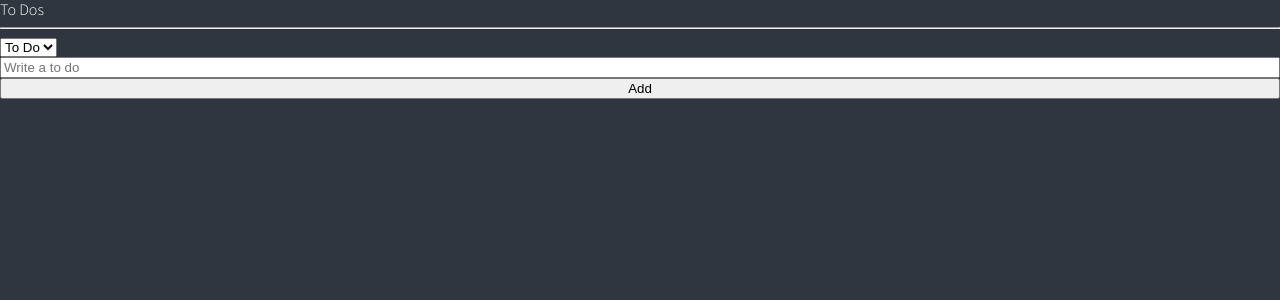
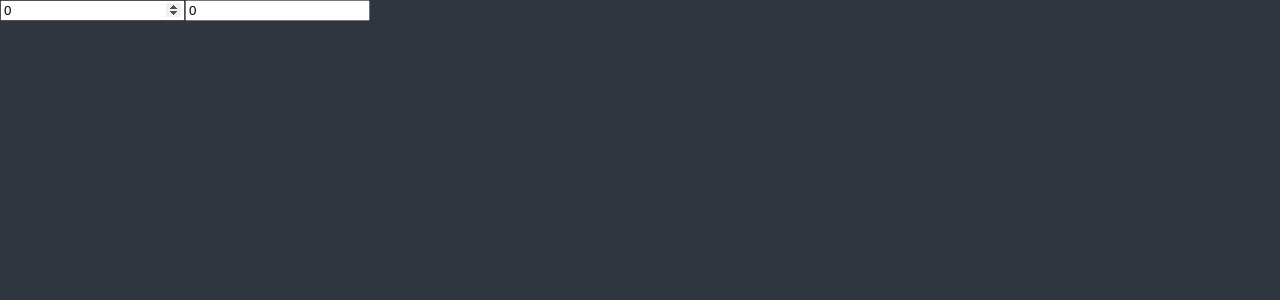
Before and after one commit to cloudgray/my-app-ts, a React (Create React App) app: page / in a window 1280 px wide. Shown: the top 300 px of the page. Built offline with nearby package versions, Linux system fonts and the light colour scheme.

Commit message:
practice of set selector

```diff
--- a/src/App.tsx
+++ b/src/App.tsx
@@ -1,79 +1,31 @@
-// import { useState } from "react";
-// import Circle from "./Circle";
-
-import { createGlobalStyle } from "styled-components";
-import ToDoList from "./components/ToDoList";
-
-const GlobalStyle = createGlobalStyle`
-@import url('https://fonts.googleapis.com/css2?family=Source+Sans+Pro:wght@300;400&display=swap');
-
-html, body, div, span, applet, object, iframe,
-h1, h2, h3, h4, h5, h6, p, blockquote, pre,
-a, abbr, acronym, address, big, cite, code,
-del, dfn, em, img, ins, kbd, q, s, samp,
-small, strike, strong, sub, sup, tt, var,
-b, u, i, center,
-dl, dt, dd, ol, ul, li,
-fieldset, form, label, legend,
-table, caption, tbody, tfoot, thead, tr, th, td,
-article, aside, canvas, details, embed,
-figure, figcaption, footer, header, hgroup,
-menu, nav, output, ruby, section, summary,
-time, mark, audio, video {
-	margin: 0;
-	padding: 0;
-	border: 0;
-	font-size: 100%;
-	font: inherit;
-	vertical-align: baseline;
-}
-/* HTML5 display-role reset for older browsers */
-article, aside, details, figcaption, figure,
-footer, header, hgroup, menu, nav, section {
-	display: block;
-}
-body {
-	line-height: 1;
-}
-ol, ul {
-	list-style: none;
-}
-blockquote, q {
-	quotes: none;
-}
-blockquote:before, blockquote:after,
-q:before, q:after {
-	content: '';
-	content: none;
-}
-table {
-	border-collapse: collapse;
-	border-spacing: 0;
-}
-
-* {
-  box-sizing: border-box;
-}
-body {
-	font-weight: 300;
-  font-family: 'Source Sans Pro', sans-serif;
-  background-color: ${(props) => props.theme.bgColor};
-  color: ${(props) => props.theme.textColor};
-	line-height: 1.2;
-}
-
-a {
-  text-decoration: none;
-  color:inherit;
-}
-`;
+import React from "react";
+import { useRecoilState, useRecoilValue } from "recoil";
+import { hourSelector, minuteState } from "./atoms";
 
 function App() {
+  const [minutes, setMinutes] = useRecoilState(minuteState);
+  const [hours, setHours] = useRecoilState(hourSelector);
+  const onMinutesChange = (event: React.FormEvent<HTMLInputElement>) => {
+    setMinutes(+event.currentTarget.value);
+  };
+  const onHoursChange = (event: React.FormEvent<HTMLInputElement>) => {
+    setHours(+event.currentTarget.value);
+  };
   return (
-    <>
-      <GlobalStyle />
-      <ToDoList />
-    </>
+    <div>
+      <input
+        value={minutes}
+        onChange={onMinutesChange}
+        type="number"
+        placeholder="Minutes"
+      />
+      <input
+        value={hours}
+        onChange={onHoursChange}
+        type="number"
+        placeholder="Hours"
+      />
+    </div>
   );
 }
 
--- a/src/atoms.tsx
+++ b/src/atoms.tsx
@@ -1,32 +1,18 @@
 import { atom, selector } from "recoil";
 
-export enum Categories {
-  "TO_DO" = "TO_DO",
-  "DOING" = "DOING",
-  "DONE" = "DONE",
-}
-
-export interface IToDo {
-  text: string;
-  id: number;
-  category: Categories;
-}
-
-export const categoryState = atom<Categories>({
-  key: "category",
-  default: Categories.TO_DO,
+export const minuteState = atom({
+  key: "minutes",
+  default: 0,
 });
 
-export const toDoState = atom<IToDo[]>({
-  key: "toDo",
-  default: [],
-});
-
-export const toDoSelector = selector({
-  key: "toDoSelector",
+export const hourSelector = selector<number>({
+  key: "hours",
   get: ({ get }) => {
-    const toDos = get(toDoState);
-    const category = get(categoryState);
-    return toDos.filter((toDo) => toDo.category === category);
+    const minutes = get(minuteState);
+    return minutes / 60;
+  },
+  set: ({ set }, newValue) => {
+    const minutes = +newValue * 60;
+    set(minuteState, minutes);
   },
 });
--- a/src/components/CreateToDo.tsx
+++ /dev/null
@@ -1,37 +0,0 @@
-import { useForm } from "react-hook-form";
-import { useRecoilValue, useSetRecoilState } from "recoil";
-import { categoryState, toDoState } from "../atoms";
-
-interface IForm {
-  toDo: string;
-}
-
-function CreateToDo() {
-  const setToDos = useSetRecoilState(toDoState);
-  const category = useRecoilValue(categoryState);
-  const { register, handleSubmit, setValue } = useForm<IForm>();
-  const handleValid = ({ toDo }: IForm) => {
-    setToDos((oldToDos) => [
-      { text: toDo, id: Date.now(), category: category },
-      ...oldToDos,
-    ]);
-    setValue("toDo", "");
-  };
-
-  return (
-    <form
-      style={{ display: "flex", flexDirection: "column" }}
-      onSubmit={handleSubmit(handleValid)}
-    >
-      <input
-        {...register("toDo", {
-          required: "Please write a To Do",
-        })}
-        placeholder="Write a to do"
-      />
-      <button>Add</button>
-    </form>
-  );
-}
-
-export default CreateToDo;
--- a/src/components/ToDo.tsx
+++ /dev/null
@@ -1,43 +0,0 @@
-import { useSetRecoilState } from "recoil";
-import { Categories, IToDo, toDoState } from "../atoms";
-
-function ToDo({ text, category, id }: IToDo) {
-  const setToDos = useSetRecoilState(toDoState);
-  const onClick = (event: React.MouseEvent<HTMLButtonElement>) => {
-    const {
-      currentTarget: { name },
-    } = event;
-    setToDos((oldToDos) => {
-      const targetIndex = oldToDos.findIndex((toDo) => toDo.id === id);
-      const newToDo = { text, id, category: name as any };
-
-      return [
-        ...oldToDos.slice(0, targetIndex),
-        newToDo,
-        ...oldToDos.slice(targetIndex + 1),
-      ];
-    });
-  };
-  return (
-    <li>
-      <span>{text}</span>
-      {category !== Categories.TO_DO && (
-        <button name={Categories.TO_DO} onClick={onClick}>
-          To Do
-        </button>
-      )}
-      {category !== Categories.DOING && (
-        <button name={Categories.DOING} onClick={onClick}>
-          Doing
-        </button>
-      )}
-      {category !== Categories.DONE && (
-        <button name={Categories.DONE} onClick={onClick}>
-          Done
-        </button>
-      )}
-    </li>
-  );
-}
-
-export default ToDo;
--- a/src/components/ToDoList.tsx
+++ /dev/null
@@ -1,34 +0,0 @@
-import React from "react";
-import { useForm } from "react-hook-form";
-import { useRecoilState, useRecoilValue } from "recoil";
-import { Categories, categoryState, toDoSelector, toDoState } from "../atoms";
-import CreateToDo from "./CreateToDo";
-import ToDo from "./ToDo";
-
-function ToDoList() {
-  const toDos = useRecoilValue(toDoSelector);
-  const [category, setCategory] = useRecoilState(categoryState);
-  const onInput = (event: React.FormEvent<HTMLSelectElement>) => {
-    setCategory(event.currentTarget.value as any);
-  };
-  console.log(toDos);
-  return (
-    <div>
-      <h1>To Dos</h1>
-      <hr />
-      <form>
-        <select value={category} onInput={onInput}>
-          <option value={Categories.TO_DO}>To Do</option>
-          <option value={Categories.DOING}>Doing</option>
-          <option value={Categories.DONE}>Done</option>
-        </select>
-      </form>
-      <CreateToDo />
-      {toDos?.map((toDo) => (
-        <ToDo key={toDo.id} {...toDo} />
-      ))}
-    </div>
-  );
-}
-
-export default ToDoList;
--- a/src/index.tsx
+++ b/src/index.tsx
@@ -1,20 +1,85 @@
-import React from 'react';
-import ReactDOM from 'react-dom';
-import { QueryClient, QueryClientProvider } from 'react-query';
-import { RecoilRoot } from 'recoil';
-import { ThemeProvider } from 'styled-components';
-import App from './App';
-import { darkTheme } from './theme';
+import React from "react";
+import ReactDOM from "react-dom";
+import { QueryClient, QueryClientProvider } from "react-query";
+import { RecoilRoot } from "recoil";
+import { createGlobalStyle, ThemeProvider } from "styled-components";
+import App from "./App";
+import { darkTheme } from "./theme";
 
-const queryClient = new QueryClient()
+const queryClient = new QueryClient();
+
+const GlobalStyle = createGlobalStyle`
+@import url('https://fonts.googleapis.com/css2?family=Source+Sans+Pro:wght@300;400&display=swap');
+
+html, body, div, span, applet, object, iframe,
+h1, h2, h3, h4, h5, h6, p, blockquote, pre,
+a, abbr, acronym, address, big, cite, code,
+del, dfn, em, img, ins, kbd, q, s, samp,
+small, strike, strong, sub, sup, tt, var,
+b, u, i, center,
+dl, dt, dd, ol, ul, li,
+fieldset, form, label, legend,
+table, caption, tbody, tfoot, thead, tr, th, td,
+article, aside, canvas, details, embed,
+figure, figcaption, footer, header, hgroup,
+menu, nav, output, ruby, section, summary,
+time, mark, audio, video {
+	margin: 0;
+	padding: 0;
+	border: 0;
+	font-size: 100%;
+	font: inherit;
+	vertical-align: baseline;
+}
+/* HTML5 display-role reset for older browsers */
+article, aside, details, figcaption, figure,
+footer, header, hgroup, menu, nav, section {
+	display: block;
+}
+body {
+	line-height: 1;
+}
+ol, ul {
+	list-style: none;
+}
+blockquote, q {
+	quotes: none;
+}
+blockquote:before, blockquote:after,
+q:before, q:after {
+	content: '';
+	content: none;
+}
+table {
+	border-collapse: collapse;
+	border-spacing: 0;
+}
+
+* {
+  box-sizing: border-box;
+}
+body {
+	font-weight: 300;
+  font-family: 'Source Sans Pro', sans-serif;
+  background-color: ${(props) => props.theme.bgColor};
+  color: ${(props) => props.theme.textColor};
+	line-height: 1.2;
+}
+
+a {
+  text-decoration: none;
+  color:inherit;
+}
+`;
 
 ReactDOM.render(
   <React.StrictMode>
     <RecoilRoot>
       <ThemeProvider theme={darkTheme}>
+        <GlobalStyle />
         <App />
       </ThemeProvider>
     </RecoilRoot>
   </React.StrictMode>,
-  document.getElementById('root')
+  document.getElementById("root")
 );
```
